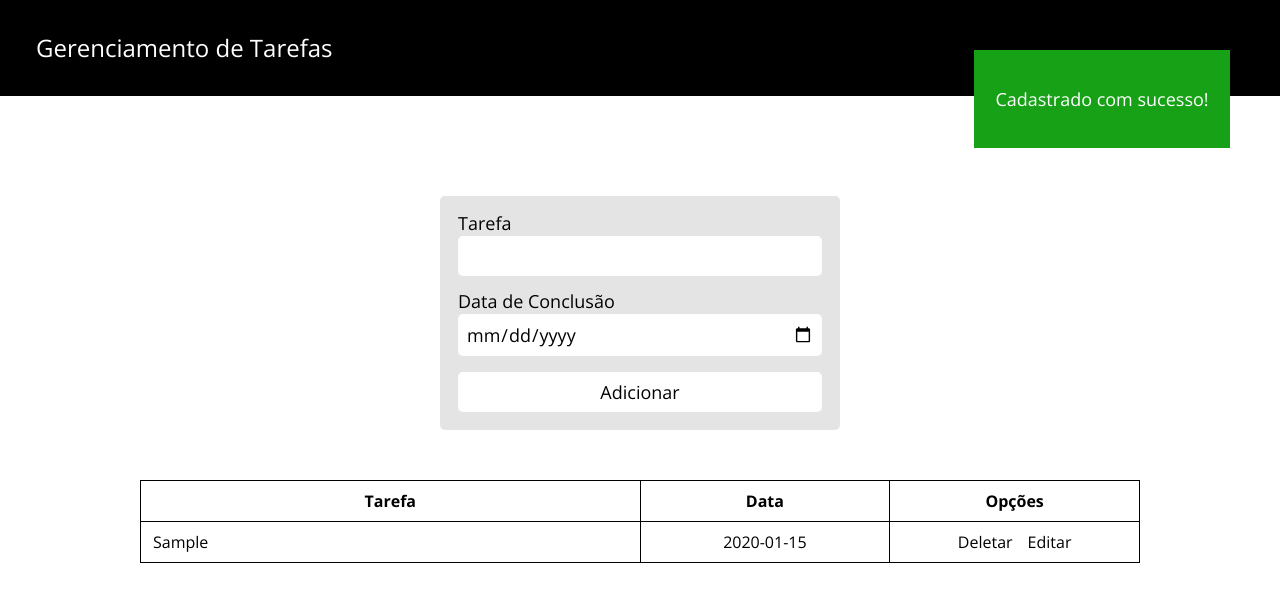
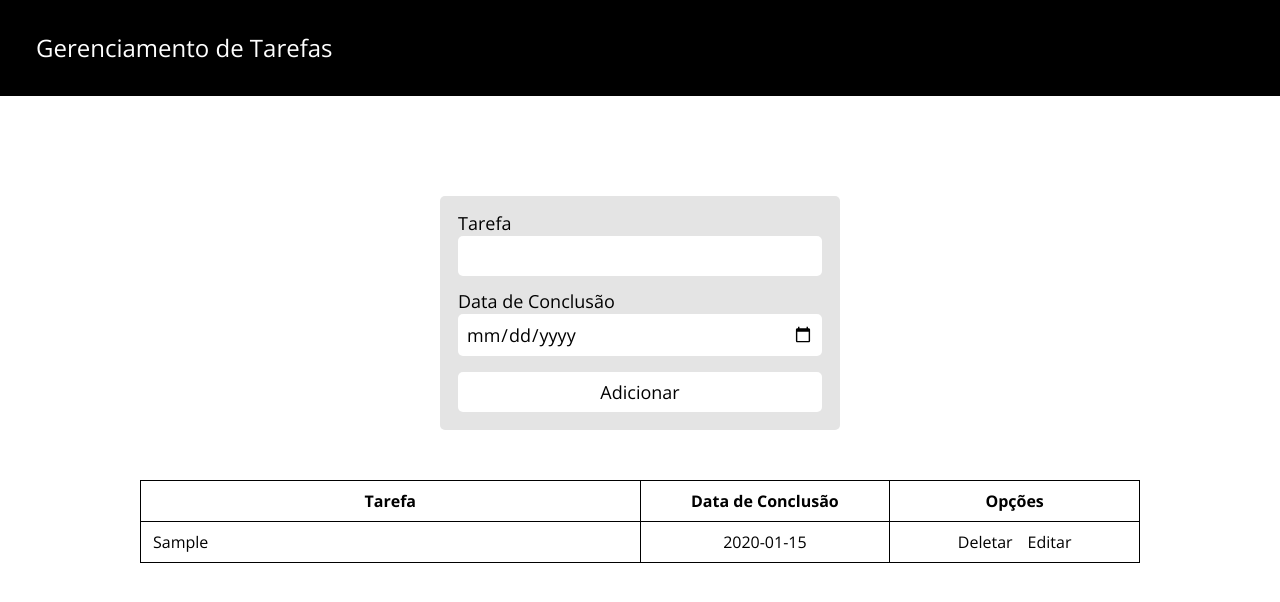
Before and after one commit to GuiKrause/gerenciamento_de_tarefas, a plain HTML site: page index.html in a window 1280 px wide. Both pictures are taken after typing "Sample", "2020-01-15" into the empty fields and a click on the input "Adicionar". Drawn offline with nearby package versions, Linux system fonts and the light colour scheme.

Commit message:
Modularizando funções

```diff
--- a/index.html
+++ b/index.html
@@ -20,13 +20,13 @@
             </div>
             <input id="submit" type="submit" value="Adicionar">
         </form>
-        <!-- <table id="table">
+        <table id="table">
             <tr>
               <th id="thTarefa">Tarefa</th>
               <th id="thData">Data de Conclusão</th>
               <th id="thOpcoes">Opções</th>
             </tr>
-          </table>  -->
+          </table>
     </main>
     <footer></footer>
     <script src="script.js"></script>
--- a/script.js
+++ b/script.js
@@ -1,92 +1,33 @@
 const main = document.querySelector("#main");
-const tarefa = document.querySelector("#tarefa");
-const data = document.querySelector("#data");
+const table = document.querySelector("#table");
+const inpTarefa = document.querySelector("#tarefa");
+const inpData = document.querySelector("#data");
 const form = document.querySelector("#form");
 const submit = document.querySelector("#submit");
 
-let livros = []
+let tarefas = []
 
-let livroAtualizado = {
-    id: null,
-    tarefa: null,
-    data: null
-}
+renderizarTabela();
 
-let table = document.createElement("table");
-
-function renderizarTabela(table) {
-
-    let tr = document.createElement("tr")
-
-    let thTarefa = document.createElement("th")
-    thTarefa.id = "thTarefa";
-    thTarefa.textContent = "Tarefa";
-
-    let thData = document.createElement("th")
-    thData.id = "thData";
-    thData.textContent = "Data"
-
-    let thOpcoes = document.createElement("th")
-    thOpcoes.id = "thOpcoes";
-    thOpcoes.textContent = "Opções"
-
-    tr.appendChild(thTarefa)
-    tr.appendChild(thData)
-    tr.appendChild(thOpcoes)
-
-    table.id = table;
-    table.appendChild(tr)
-
-    main.appendChild(table)
-
-    submit.addEventListener('click', (e) => {
-        e.preventDefault();
-
-        let livro = {
-            id: livroAtualizado.id || Math.floor((Math.random() * 1000) + 1),
-            tarefa: tarefa.value,
-            data: data.value
-        }
-
-        livroAtualizado.tarefa = tarefa.value;
-        livroAtualizado.data = data.value;
-
-        let index = livros.findIndex((e) => e.id == livroAtualizado.id)
-
-        console.log(index)
-
-        if (livroAtualizado.id !== null) {
-            livros.splice(index, 0, livro)
-        } else {
-            livros.push(livro)
-        }
-
-        livroAtualizado.id = null;
-        livroAtualizado.tarefa = null;
-        livroAtualizado.data = null;
-
+function renderizarTabela() {
+    tarefas.forEach(() => {
         let tr = document.createElement("tr");
 
         let tdTarefa = document.createElement("td");
         let tdData = document.createElement("td");
         let tdOpcoes = document.createElement("td");
 
-        let toast = document.createElement("div");
         let deletar = document.createElement("div");
         let editar = document.createElement("div");
 
-        const tarefaValor = document.createTextNode(livros[livros.length - 1].tarefa);
-        const dataValor = document.createTextNode(livros[livros.length - 1].data);
+        const tarefaValor = document.createTextNode(tarefas[tarefas.length - 1].tarefa);
+        const dataValor = document.createTextNode(tarefas[tarefas.length - 1].data);
 
         deletar.textContent = "Deletar";
         deletar.className = "opcoes deletar"
 
         editar.textContent = "Editar";
         editar.className = "opcoes editar"
-        // editar.id = `${livros[livros.length - 1].id}`
-
-        toast.textContent = "Cadastrado com sucesso!";
-        toast.className = "toast";
 
         tdTarefa.appendChild(tarefaValor);
         tdTarefa.className = "tdTarefa";
@@ -97,37 +38,69 @@ function renderizarTabela(table) {
         tdOpcoes.appendChild(deletar);
         tdOpcoes.appendChild(editar);
 
+        // ------------------------------------
+
+        deletar.addEventListener('click', () => {
+            document.getElementById(id).remove()
+        })
+
+        editar.addEventListener('click', (e) => {
+            let tarefa = document.getElementById(`${tr.id}`)
+            const id = tarefa.id;
+            const tarefaNoArray = tarefas.find((e) => e.id == id)
+
+            tarefa.value = tarefaNoArray.tarefa
+            data.value = tarefaNoArray.data
+
+            tarefaAtualizado.id = tarefaNoArray.id
+        })
+
+        // ------------------------------------
+
         tr.appendChild(tdTarefa);
         tr.appendChild(tdData);
         tr.appendChild(tdOpcoes);
-        tr.id = livros[livros.length - 1].id
+        tr.id = tarefas[tarefas.length - 1].id
         table.appendChild(tr);
 
-        deletar.addEventListener('click', () => {
-            document.getElementById(`${tr.id}`).remove()
+        deletarTarefa(tr.id);
     })
+}
 
-        editar.addEventListener('click', (e) => {
-            let livro = document.getElementById(`${tr.id}`)
-            const id = livro.id;
-            const livroNoArray = livros.find((e) => e.id == id)
-
-            tarefa.value = livroNoArray.tarefa
-            data.value = livroNoArray.data
-
-            livroAtualizado.id = livroNoArray.id
-        })
-
+function renderizarToast() {
+    let toast = document.createElement("div");
+    toast.textContent = "Cadastrado com sucesso!";
+    toast.className = "toast";
     main.appendChild(toast)
     setTimeout(() => {
         main.removeChild(toast)
     }, 3000);
-
-        tarefa.value = "";
-        data.value = "";
-    });
 }
 
+function deletarTarefa(id) {
 
+}
 
-renderizarTabela(table, livros);
+function editar(id) {
+
+}
+
+function adicionarTarefa() {
+    let tarefa = {
+        id: Math.floor((Math.random() * 1000) + 1),
+        tarefa: inpTarefa.value,
+        data: inpData.value
+    }
+
+    tarefas.push(tarefa)
+
+    inpTarefa.value = "";
+    inpData.value = "";
+}
+
+submit.addEventListener('click', (e) => {
+    e.preventDefault();
+
+    adicionarTarefa();
+    renderizarTabela();
+});
```
Lines whose indentation alone changed are shown as unchanged.
